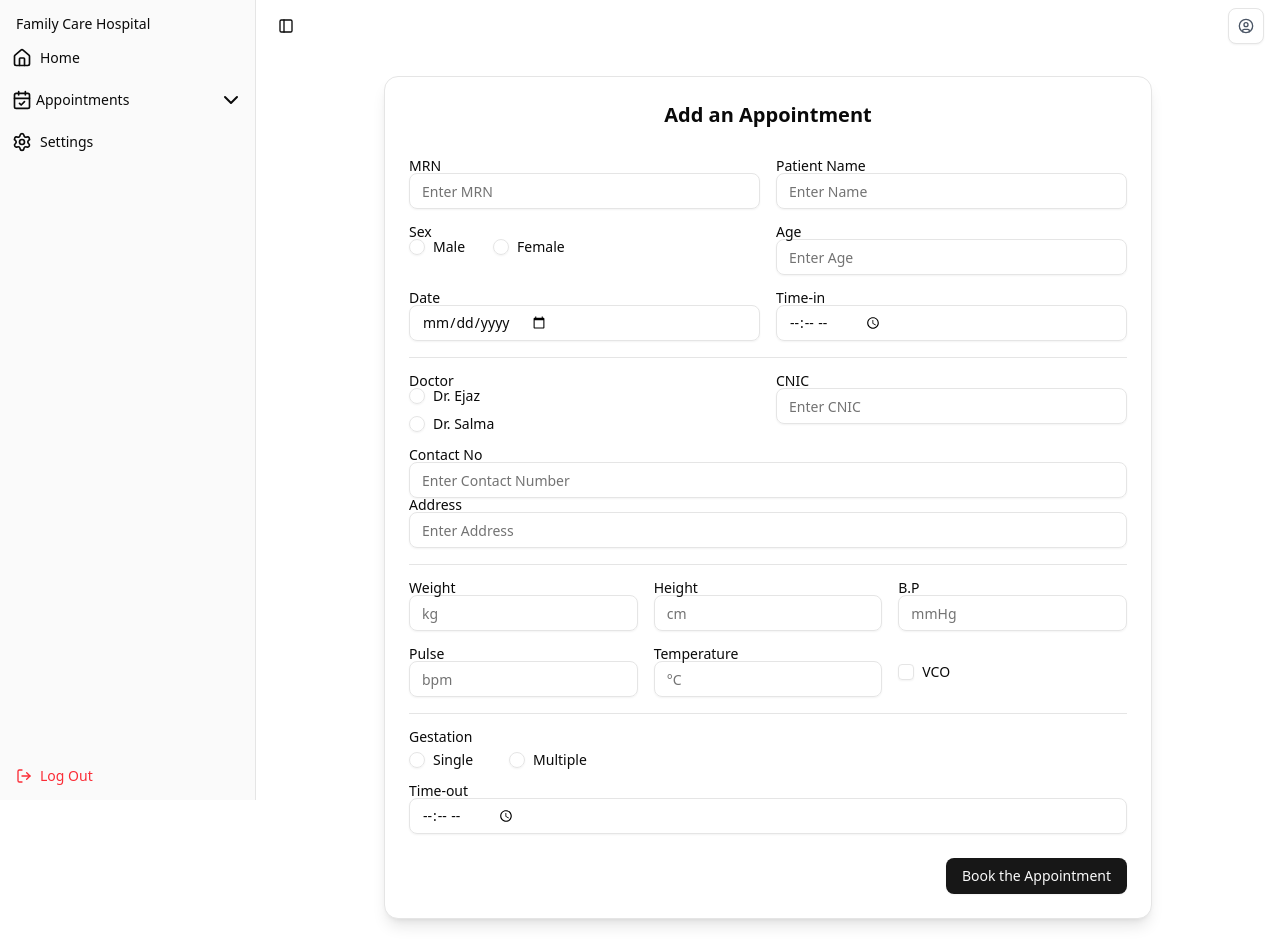
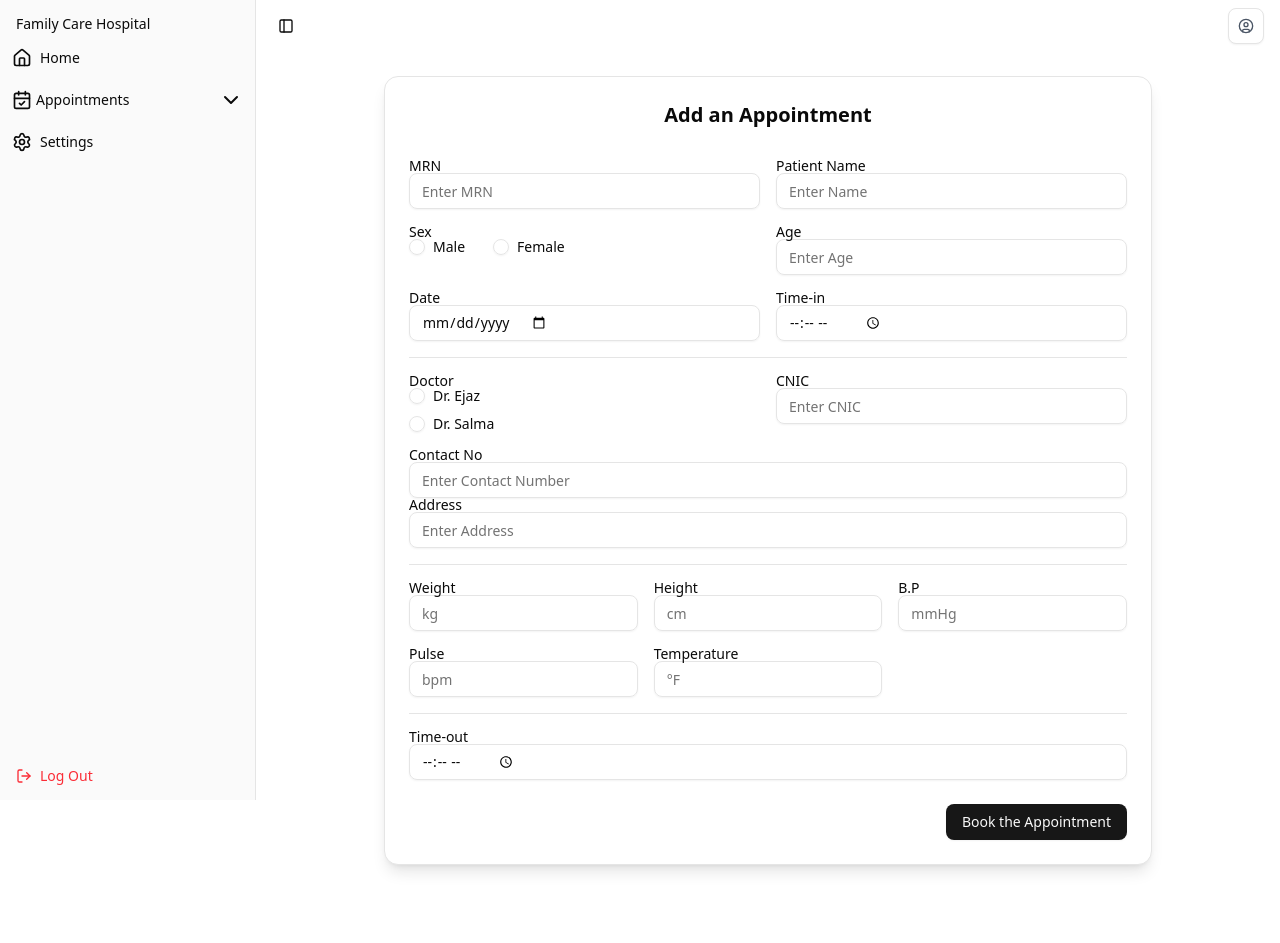
Before and after one commit to jawaid-aziz/Clinic-Management-System, a React (Vite) app in the folder client/: page /add-appointment in a window 1280 px wide. After the commit the page ends 889 px from the top, so only its background shows below. Built offline with nearby package versions, Linux system fonts and the light colour scheme; sample sign-in values are in the browser's storage.

Commit message:
minorChanges

```diff
--- a/client/src/components/AddAppointment.jsx
+++ b/client/src/components/AddAppointment.jsx
@@ -2,7 +2,6 @@ import { useState } from "react";
 import { Input } from "@/components/ui/input";
 import { Label } from "@/components/ui/label";
 import { Button } from "@/components/ui/button";
-import { Checkbox } from "@/components/ui/checkbox";
 import { RadioGroup, RadioGroupItem } from "@/components/ui/radio-group";
 import {
   Card,
@@ -31,8 +30,6 @@ export const AddAppointment = () => {
     bp: "",
     pulse: "",
     temperature: "",
-    vco: false,
-    gestation: "",
   });
 
   const handleChange = (key, value) => {
@@ -61,8 +58,6 @@ export const AddAppointment = () => {
           bp: form.bp,
           pulse: form.pulse,
           temperature: form.temperature,
-          vco: form.vco,
-          gestation: form.gestation,
         }),
       });
 
@@ -87,8 +82,6 @@ export const AddAppointment = () => {
           bp: "",
           pulse: "",
           temperature: "",
-          vco: false,
-          gestation: "",
         });
       } else {
         alert("Error: " + data.error);
@@ -256,39 +249,13 @@ export const AddAppointment = () => {
               <Input
                 value={form.temperature}
                 onChange={(e) => handleChange("temperature", e.target.value)}
-                placeholder="°C"
+                placeholder="°F"
               />
-            </div>
-            <div className="flex items-center space-x-2">
-              <Checkbox
-                checked={form.vco}
-                onCheckedChange={(val) => handleChange("vco", val)}
-                id="vco"
-              />
-              <Label htmlFor="vco">VCO</Label>
             </div>
           </div>
 
           <Separator />
 
-          {/* Gestation */}
-          <div>
-            <Label>Gestation</Label>
-            <RadioGroup
-              value={form.gestation}
-              onValueChange={(val) => handleChange("gestation", val)}
-              className="flex space-x-6 mt-2"
-            >
-              <div className="flex items-center space-x-2">
-                <RadioGroupItem value="single" id="single" />
-                <Label htmlFor="single">Single</Label>
-              </div>
-              <div className="flex items-center space-x-2">
-                <RadioGroupItem value="multiple" id="multiple" />
-                <Label htmlFor="multiple">Multiple</Label>
-              </div>
-            </RadioGroup>
-          </div>
           <div>
             <Label>Time-out</Label>
             <Input
--- a/client/src/components/Appointment.jsx
+++ b/client/src/components/Appointment.jsx
@@ -10,6 +10,7 @@ import html2canvas from "html2canvas-pro";
 import jsPDF from "jspdf";
 import { useNavigate } from "react-router-dom";
 
+
 export const Appointment = () => {
   const { id } = useParams();
   const [appointment, setAppointment] = useState(null);
@@ -21,6 +22,13 @@ export const Appointment = () => {
   const [timeIn, setTimeIn] = useState("");
   const [timeOut, setTimeOut] = useState("");
   const navigate = useNavigate();
+
+const formatToAMPM = (timeStr) => {
+  let [hour, minute] = timeStr.split(":").map(Number);
+  const ampm = hour >= 12 ? "PM" : "AM";
+  hour = hour % 12 || 12; // convert 0 → 12 and 13–23 → 1–11
+  return `${hour}:${minute.toString().padStart(2, "0")} ${ampm}`;
+};
 
   // Ref to trigger hidden input
   const fileInputRef = useRef(null);
@@ -105,7 +113,7 @@ const handleGeneratePrescription = async () => {
 
   // Create hidden container for PDF rendering
   const hiddenDiv = document.createElement("div");
-  hiddenDiv.style.paddingTop = "120px";
+  hiddenDiv.style.paddingTop = "80px";
   hiddenDiv.style.paddingBottom = "120px";
   hiddenDiv.style.fontFamily = "Arial, sans-serif";
   hiddenDiv.style.fontSize = "10pt";
@@ -124,7 +132,7 @@ const handleGeneratePrescription = async () => {
       div { margin-top: 0 !important; }
     </style>
     <div style="max-width:700px; margin:auto;">
-      <div style="display:grid; grid-template-columns: repeat(3, 1fr); gap: 8px; font-size:10pt;">
+      <div style="display:grid; grid-template-columns: repeat(5, 1fr); gap: 6px; font-size:8pt;">
       <p><strong>MRN:</strong> ${appointment.mrn}</p>
         <p><strong>Name:</strong> ${appointment.name}</p>
         <p><strong>Age:</strong> ${appointment.age}</p>
@@ -132,21 +140,30 @@ const handleGeneratePrescription = async () => {
         <p><strong>Phone:</strong> ${appointment.phone}</p>
         <p><strong>CNIC:</strong> ${appointment.cnic}</p>
         <p><strong>Date:</strong> ${new Date(appointment.date).toLocaleDateString()}</p>
-        <p><strong>Address:</strong> ${appointment.address}</p>
         <p><strong>Height:</strong> ${appointment.height}</p>
         <p><strong>Weight:</strong> ${appointment.weight}</p>
         <p><strong>BP:</strong> ${appointment.bp}</p>
         <p><strong>Pulse:</strong> ${appointment.pulse}</p>
         <p><strong>Temperature:</strong> ${appointment.temperature}</p>
-        <p><strong>Gestation:</strong> ${appointment.gestation}</p>
+        <p><strong>Address:</strong> ${appointment.address}</p>
         <p><strong>VCO:</strong> ${appointment.vco ? "Yes" : "No"}</p>
-        <p><strong>Time In:</strong> ${timeIn}</p>
-        <p><strong>Time Out:</strong> ${timeOut}</p>
       </div>
+
       <hr style="margin: 12px 0;" />
-      <div style="font-size:10pt; line-height:1.2;">
-        ${docxContent}
+
+      <div style="font-size:9pt; text-align:right;">
+        <p><strong>Time In:</strong> ${formatToAMPM(timeIn)}</p>
+        <p><strong>Time Out:</strong> ${formatToAMPM(timeOut)}</p>
       </div>
+
+    <!-- ✅ Content area with stamp above it -->
+    <div style="font-size:10pt; line-height:1.2; margin-top:20px; position:relative;">
+      <!-- Stamp positioned absolutely -->
+      ${docxContent}
+            <img src="/stamp.png" alt="Stamp"
+           style="position:absolute; bottom:400px; right:20px; width:120px; z-index:10;" />
+    </div>
+
     </div>
   `;
 
--- a/client/src/components/HistoryAppointments.jsx
+++ b/client/src/components/HistoryAppointments.jsx
@@ -41,6 +41,13 @@ export const HistoryAppointments = () => {
 
   const [timeIn, setTimeIn] = useState("");
   const [timeOut, setTimeOut] = useState("");
+
+  const formatToAMPM = (timeStr) => {
+    let [hour, minute] = timeStr.split(":").map(Number);
+    const ampm = hour >= 12 ? "PM" : "AM";
+    hour = hour % 12 || 12; // convert 0 → 12 and 13–23 → 1–11
+    return `${hour}:${minute.toString().padStart(2, "0")} ${ampm}`;
+  };
 
   const handleOpenAppointment = (appointment) => {
     setSelectedAppointment(appointment);
@@ -158,7 +165,7 @@ const handleGeneratePrescription = async () => {
 
     // Create hidden container for PDF rendering
     const hiddenDiv = document.createElement("div");
-  hiddenDiv.style.paddingTop = "120px";
+    hiddenDiv.style.paddingTop = "80px";
     hiddenDiv.style.paddingBottom = "120px";
     hiddenDiv.style.fontFamily = "Arial, sans-serif";
     hiddenDiv.style.fontSize = "10pt";
@@ -177,28 +184,39 @@ const handleGeneratePrescription = async () => {
       div { margin-top: 0 !important; }
     </style>
     <div style="max-width:700px; margin:auto;">
-      <div style="display:grid; grid-template-columns: repeat(3, 1fr); gap: 8px; font-size:10pt;">
+      <div style="display:grid; grid-template-columns: repeat(5, 1fr); gap: 6px; font-size:8pt;">
       <p><strong>MRN:</strong> ${selectedAppointment.mrn}</p>
         <p><strong>Name:</strong> ${selectedAppointment.name}</p>
         <p><strong>Age:</strong> ${selectedAppointment.age}</p>
         <p><strong>Sex:</strong> ${selectedAppointment.sex}</p>
         <p><strong>Phone:</strong> ${selectedAppointment.phone}</p>
         <p><strong>CNIC:</strong> ${selectedAppointment.cnic}</p>
-        <p><strong>Date:</strong> ${new Date(selectedAppointment.date).toLocaleDateString()}</p>
-        <p><strong>Address:</strong> ${selectedAppointment.address}</p>
+        <p><strong>Date:</strong> ${new Date(
+          selectedAppointment.date
+        ).toLocaleDateString()}</p>
         <p><strong>Height:</strong> ${selectedAppointment.height}</p>
         <p><strong>Weight:</strong> ${selectedAppointment.weight}</p>
         <p><strong>BP:</strong> ${selectedAppointment.bp}</p>
         <p><strong>Pulse:</strong> ${selectedAppointment.pulse}</p>
         <p><strong>Temperature:</strong> ${selectedAppointment.temperature}</p>
-        <p><strong>Gestation:</strong> ${selectedAppointment.gestation}</p>
         <p><strong>VCO:</strong> ${selectedAppointment.vco ? "Yes" : "No"}</p>
-        <p><strong>Time In:</strong> ${timeIn}</p>
-        <p><strong>Time Out:</strong> ${timeOut}</p>
+        <p><strong>Address:</strong> ${selectedAppointment.address}</p>
+
       </div>
+
       <hr style="margin: 12px 0;" />
-      <div style="font-size:10pt; line-height:1.2;">
+
+      <div style="font-size:9pt; text-align:right;">
+        <p><strong>Time In:</strong> ${formatToAMPM(timeIn)}</p>
+        <p><strong>Time Out:</strong> ${formatToAMPM(timeOut)}</p>
+      </div>
+
+    <!-- ✅ Content area with stamp above it -->
+    <div style="font-size:10pt; line-height:1.2; margin-top:20px; position:relative;">
+      <!-- Stamp positioned absolutely -->
       ${docxContent}
+            <img src="/stamp.png" alt="Stamp"
+           style="position:absolute; bottom:400px; right:20px; width:120px; z-index:10;" />
     </div>
     </div>
   `;
@@ -277,8 +295,6 @@ const handleGeneratePrescription = async () => {
     }
   };
 
-
-
   const handleViewPrescription = async (mrn) => {
     try {
       if (!mrn) {
@@ -287,7 +303,10 @@ const handleGeneratePrescription = async () => {
       }
 
       // Open in new tab directly
-    window.open(`http://localhost:8000/api/appointments/openPrescription/${mrn}`, "_blank");
+      window.open(
+        `http://localhost:8000/api/appointments/openPrescription/${mrn}`,
+        "_blank"
+      );
     } catch (error) {
       console.error("Error opening prescription:", error);
       alert("Failed to open prescription");
@@ -465,7 +484,7 @@ const handleGeneratePrescription = async () => {
                 <Label>Temperature:</Label>
                 <p>
                   {selectedAppointment.temperature
-                    ? `${selectedAppointment.temperature} °C`
+                    ? `${selectedAppointment.temperature} °F`
                     : "N/A"}
                 </p>
               </div>
```
Also changed, not shown: client/public/stamp.png (added), 1 other file (tests, documents, lock files or other folders). Lines whose indentation alone changed are shown as unchanged.
